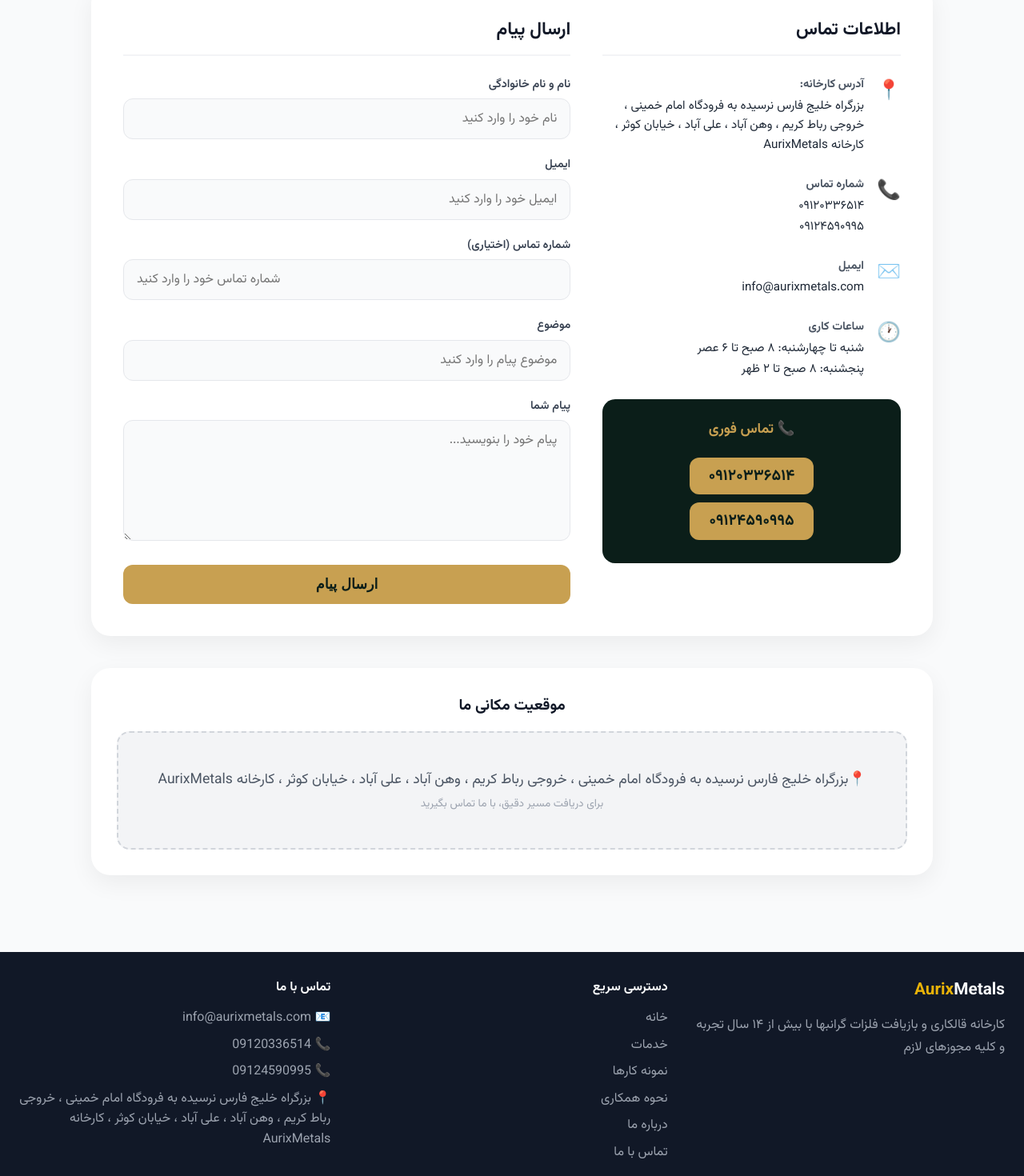
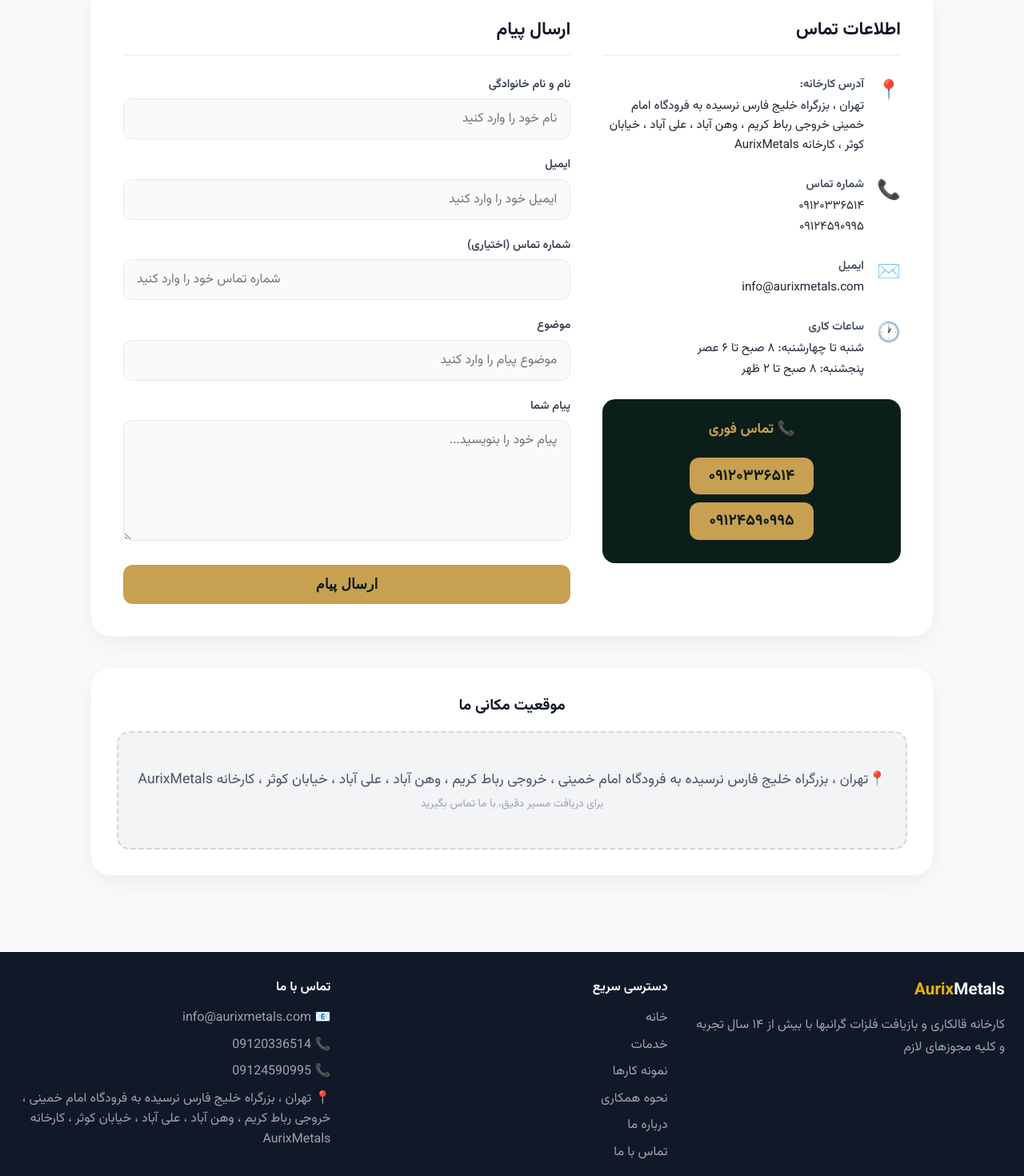
Before and after one commit to omidashkaniraninasab-cmyk/AurixMetals, a Next.js app: page /contact in a window 1280 px wide. Shown: the part 320-1790 px from the top of the page at 80% size. Built offline with nearby package versions, Linux system fonts and the light colour scheme.

Commit message:
اصلاح آدرس

```diff
--- a/app/components/Footer.js
+++ b/app/components/Footer.js
@@ -34,7 +34,7 @@ export default function Footer() {
             <li>📧 info@aurixmetals.com</li>
             <li>📞 09120336514</li>
             <li>📞 09124590995</li>
-            <li>📍  بزرگراه خلیج فارس نرسیده به فرودگاه امام خمینی ، خروجی رباط کریم ، وهن آباد ، علی آباد ، خیابان کوثر ، کارخانه AurixMetals</li>
+            <li>📍  تهران ، بزرگراه خلیج فارس نرسیده به فرودگاه امام خمینی ، خروجی رباط کریم ، وهن آباد ، علی آباد ، خیابان کوثر ، کارخانه AurixMetals</li>
           </ul>
         </div>
       </div>
--- a/app/contact/page.js
+++ b/app/contact/page.js
@@ -24,7 +24,7 @@ export default function ContactPage() {
               <span className={styles.infoIcon}>📍</span>
               <div>
                 <strong>آدرس کارخانه:</strong>
-                <p>بزرگراه خلیج فارس نرسیده به فرودگاه امام خمینی ، خروجی رباط کریم ، وهن آباد ، علی آباد ، خیابان کوثر ، کارخانه AurixMetals</p>
+                <p>تهران ، بزرگراه خلیج فارس نرسیده به فرودگاه امام خمینی  خروجی رباط کریم ، وهن آباد ، علی آباد ، خیابان کوثر ، کارخانه AurixMetals</p>
               </div>
             </div>
 
@@ -126,7 +126,7 @@ export default function ContactPage() {
         <div className={styles.mapSection}>
           <h3>موقعیت مکانی ما</h3>
           <div className={styles.mapPlaceholder}>
-            <p>📍بزرگراه خلیج فارس نرسیده به فرودگاه امام خمینی ، خروجی رباط کریم ، وهن آباد ، علی آباد ، خیابان کوثر ، کارخانه AurixMetals</p>
+            <p>📍تهران ، بزرگراه خلیج فارس نرسیده به فرودگاه امام خمینی ، خروجی رباط کریم ، وهن آباد ، علی آباد ، خیابان کوثر ، کارخانه AurixMetals</p>
             <p className={styles.mapNote}>
               برای دریافت مسیر دقیق، با ما تماس بگیرید
             </p>
```
